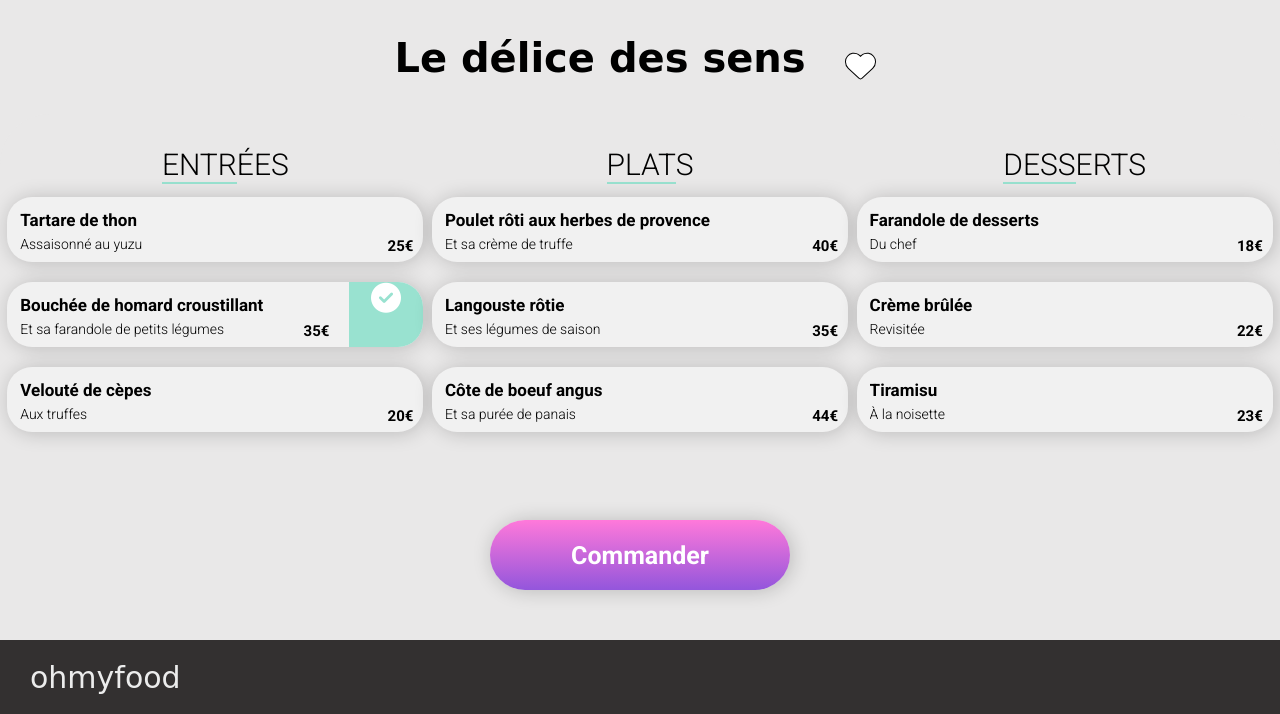
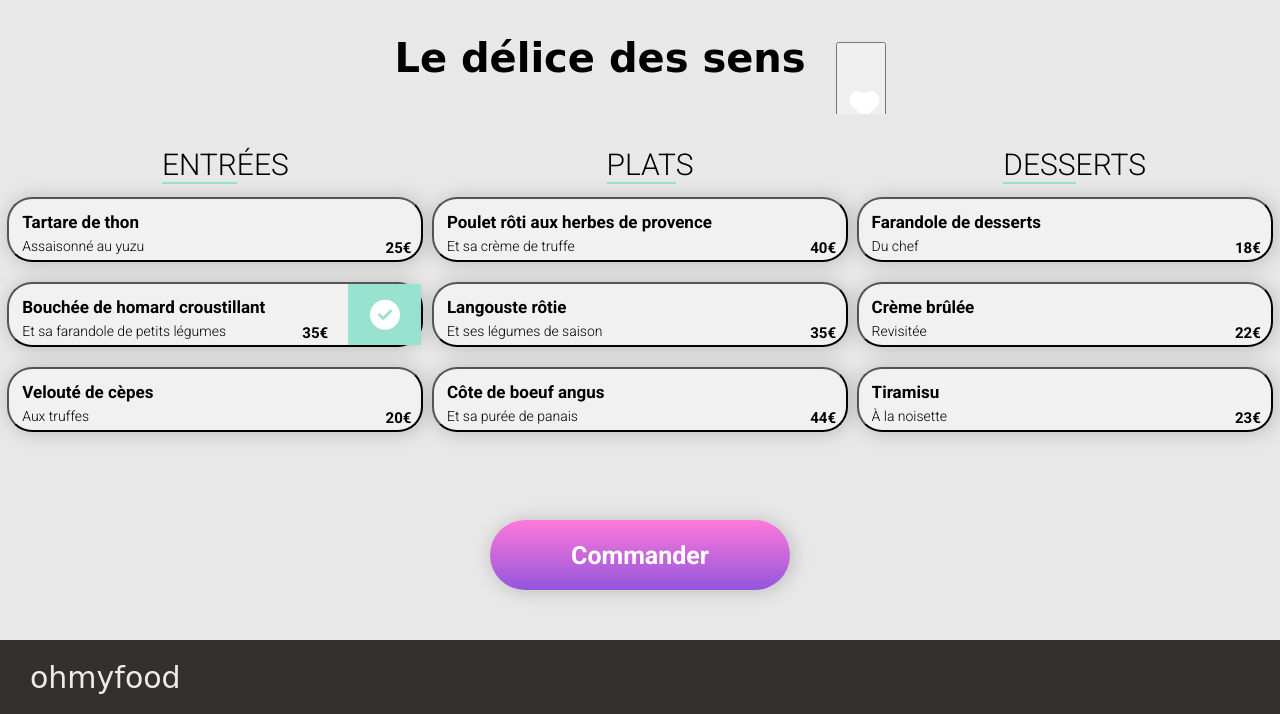
Before and after one commit to raphaellorthioir/Ohmyfood.io, a plain HTML site: page html/le_delice_des_sens.html in a window 1280 px wide. Both pictures are taken after a click on the button 215 px from the left and 1344 px from the top of the page. Shown: the part 1030-1744 px from the top of the page. Drawn offline with Linux system fonts and the light colour scheme; a web font is replaced by a local one.

Commit message:
test div instead of button tag

```diff
--- a/css/menu.css
+++ b/css/menu.css
@@ -120,11 +120,12 @@ header,.valid,.order{
 
         /*general*/
 
-        button {
+        .button {
             background-color: white;
             outline: none;
             overflow: hidden;
-            border: none;
+}
+
        }
 
         /* like btn*/
@@ -191,6 +192,7 @@ header,.valid,.order{
                 cursor: pointer;
                 outline: none;
                 visibility: hidden;
+
             }
 
 
@@ -288,17 +290,18 @@ header,.valid,.order{
                 color: white;
 
             }
-            .choice_btn:focus .valid{
-               /*display: -webkit-box;
-                display: -ms-flexbox;*/
-                display: block;
+           .choice_btn:focus .valid{
+                display: -webkit-box;
+                display: -ms-flexbox;
+                display: flex;
                 -webkit-animation: valid 1s normal  forwards  ease;
                         animation: valid 1s normal  forwards  ease;
+
 
             }
 
 
-            .choice_btn:focus .fa-check-circle{
+             .choice_btn:focus .fa-check-circle{
                 -webkit-animation: rotation 2s normal forwards 0.3s  ease;
                         animation: rotation 2s normal forwards 0.3s  ease;
 
@@ -660,7 +663,8 @@ footer h3{
 
     }
     .meal_and_plus{
-        margin: 10px 10px;
+        margin: 0px 10px;
+        margin-top: 10px;
     }
     .plus{
 
@@ -675,7 +679,8 @@ footer h3{
         position: relative;
         bottom: 8px;
         right: 0;
-        top: 0;
+        top: 7px;
+        left: 4px;
         margin: 0;
     }
     .invisible_heart{
```
Also changed, not shown: html/a_la_francaise.html (+22 -21 lines).
